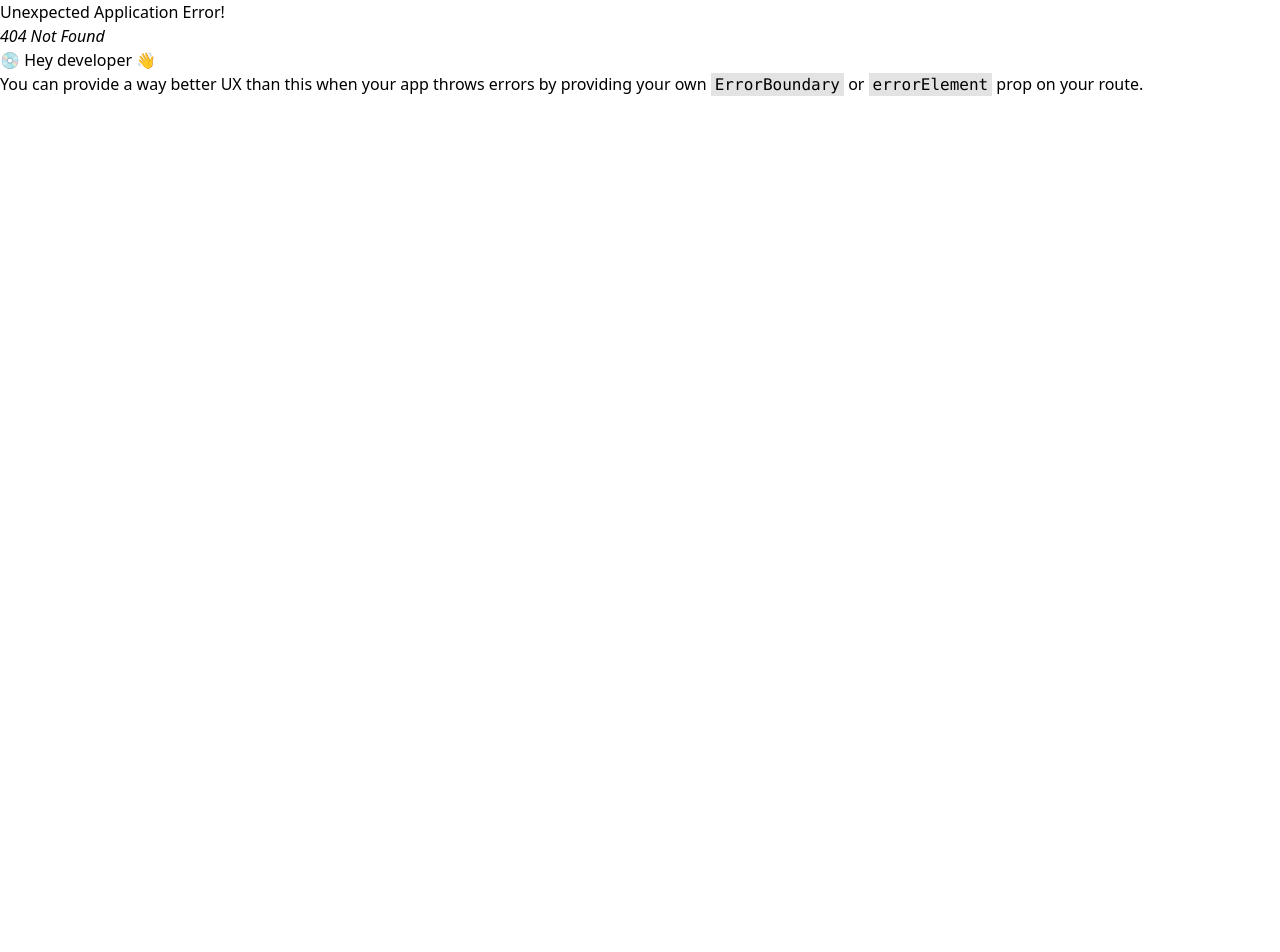
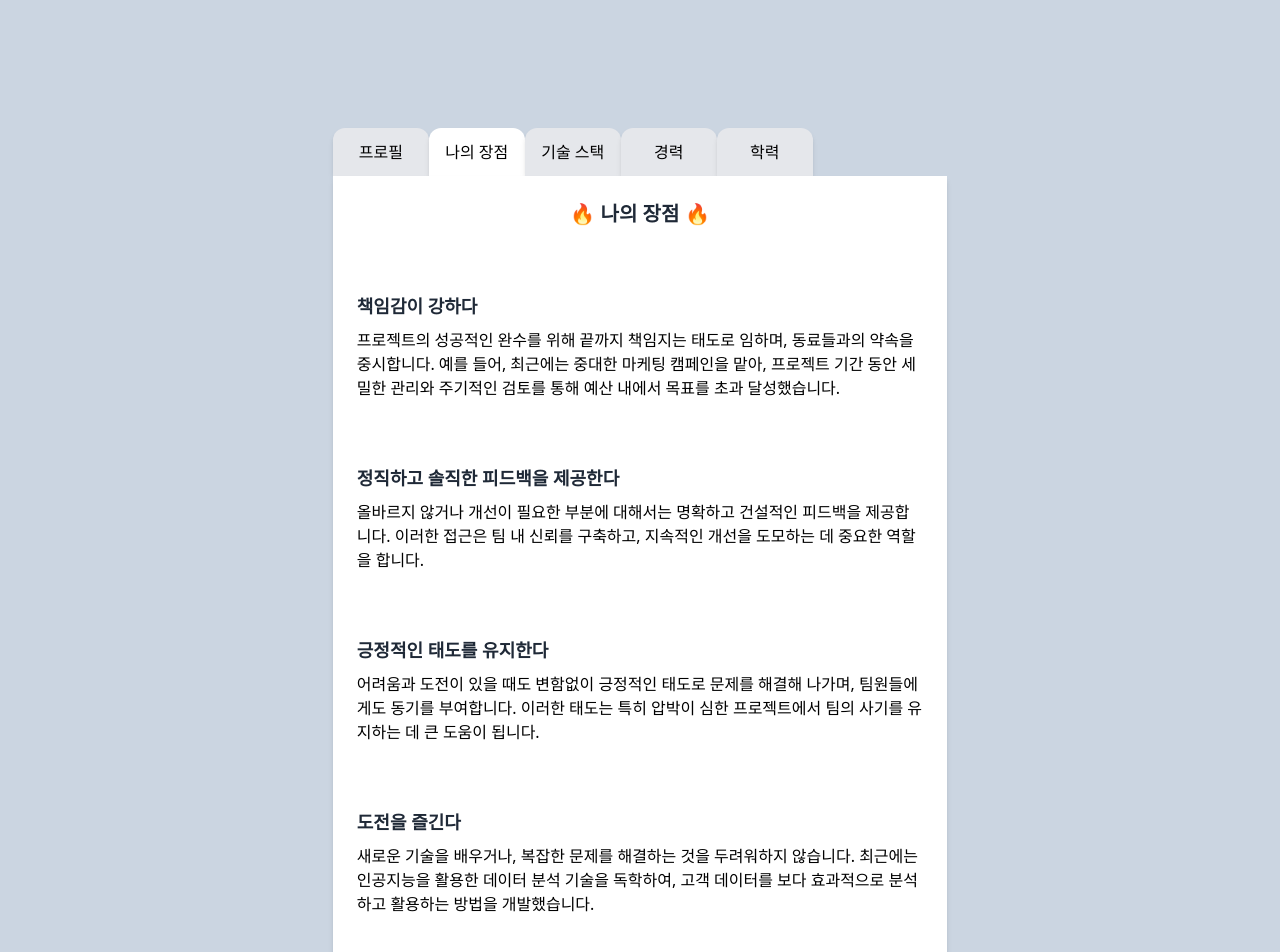
Before and after one commit to yeonghoon123/IntroduceMe, a React (Vite) app: page /details in a window 1280 px wide. Before the commit this address had no page. Shown: the top 952 px of the page. Before the commit the page ends 800 px from the top, so only its background shows below. Built offline with nearby package versions, Linux system fonts and the light colour scheme.

Commit message:
deploy/ detail page 구분 완료

```diff
--- a/src/components/Home/Advantage.jsx
+++ b/src/components/Home/Advantage.jsx
@@ -52,7 +52,7 @@ const Advantage = ({ props }) => {
                                 </p>
                             </div>
                         </div>
-                        <Link to={"/details"} className="mt-auto">
+                        <Link to={"/details"} className="md:mt-auto mt-8">
                             <button className="bg-blue-500 w-full hover:bg-blue-700 text-white font-bold py-2 px-4 rounded focus:outline-none focus:shadow-outline">
                                 자세히 보기
                             </button>
@@ -72,7 +72,7 @@ const Advantage = ({ props }) => {
                                 삼일상업고등학교(IT경영과) - 2018.03. ~ 2021.02
                             </li>
                         </ul>
-                        <Link to={"/details"} className="mt-auto">
+                        <Link to={"/details"} className="md:mt-auto mt-8">
                             <button className="bg-blue-500 w-full hover:bg-blue-700 text-white font-bold py-2 px-4 rounded focus:outline-none focus:shadow-outline">
                                 자세히 보기
                             </button>
--- a/src/components/Home/Personality.jsx
+++ b/src/components/Home/Personality.jsx
@@ -30,7 +30,7 @@ const Personality = ({ props }) => {
                             <li>도전적이다.</li>
                             <li>꼼꼼하다.</li>
                         </ul>
-                        <Link to={"/details"} className="mt-auto">
+                        <Link to={"/details"} className="md:mt-auto mt-8">
                             <button className="bg-blue-500 w-full hover:bg-blue-700 text-white font-bold py-2 px-4 rounded focus:outline-none focus:shadow-outline">
                                 자세히 보기
                             </button>
@@ -52,7 +52,7 @@ const Personality = ({ props }) => {
                                 DataBase: MySQL, PostgreSQL, Firebase, DynamoDB
                             </li>
                         </ul>
-                        <Link to={"/details"} className="mt-auto">
+                        <Link to={"/details"} className="md:mt-auto mt-8">
                             <button className="bg-blue-500 w-full hover:bg-blue-700 text-white font-bold py-2 px-4 rounded focus:outline-none focus:shadow-outline">
                                 자세히 보기
                             </button>
--- a/src/pages/Home/details/Strengths.jsx
+++ b/src/pages/Home/details/Strengths.jsx
@@ -1,3 +1,144 @@
+import { useState } from "react";
+
 export default function Strengths() {
-    return <></>;
+    const [page, setPage] = useState("Strengths");
+    return (
+        <>
+            <div className="flex justify-center bg-slate-300 p-32">
+                <div className="flex flex-col justify-center md:w-3/5 w-3.5/5">
+                    <div className="flex flex-row">
+                        <div
+                            onClick={() => {
+                                page !== "Profile" && setPage("Profile");
+                            }}
+                            className={`${
+                                page === "Profile"
+                                    ? "bg-white"
+                                    : "bg-gray-200 hover:bg-gray-300 cursor-pointer"
+                            }  text-center w-24 rounded-t-xl shadow-md p-3`}
+                        >
+                            프로필
+                        </div>
+                        <div
+                            onClick={() => {
+                                page !== "Strengths" && setPage("Strengths");
+                            }}
+                            className={`${
+                                page === "Strengths"
+                                    ? "bg-white"
+                                    : "bg-gray-200 hover:bg-gray-300 cursor-pointer"
+                            }  text-center w-24 rounded-t-xl shadow-md p-3`}
+                        >
+                            나의 장점
+                        </div>
+                        <div
+                            onClick={() => {
+                                page !== "SkillSet" && setPage("SkillSet");
+                            }}
+                            className={`${
+                                page === "SkillSet"
+                                    ? "bg-white"
+                                    : "bg-gray-200 hover:bg-gray-300 cursor-pointer"
+                            }  text-center w-24 rounded-t-xl shadow-md p-3`}
+                        >
+                            기술 스택
+                        </div>
+                        <div
+                            onClick={() => {
+                                page !== "Career" && setPage("Career");
+                            }}
+                            className={`${
+                                page === "Career"
+                                    ? "bg-white"
+                                    : "bg-gray-200 hover:bg-gray-300 cursor-pointer"
+                            }  text-center w-24 rounded-t-xl shadow-md p-3`}
+                        >
+                            경력
+                        </div>
+                        <div
+                            onClick={() => {
+                                page !== "Education" && setPage("Education");
+                            }}
+                            className={`${
+                                page === "Education"
+                                    ? "bg-white"
+                                    : "bg-gray-200 hover:bg-gray-300 cursor-pointer"
+                            }  text-center w-24 rounded-t-xl shadow-md p-3`}
+                        >
+                            학력
+                        </div>
+                    </div>
+                    <div class="bg-white rounded-b-xl shadow-md p-6 w-full ">
+                        <h2 class="text-xl font-semibold text-center text-gray-800 mb-16">
+                            🔥 나의 장점 🔥
+                        </h2>
+                        <div>
+                            <div className="mb-16">
+                                <h3 class="text-lg font-semibold text-gray-800 mb-2 break-all">
+                                    책임감이 강하다
+                                </h3>
+                                <p className="font-semi">
+                                    프로젝트의 성공적인 완수를 위해 끝까지
+                                    책임지는 태도로 임하며, 동료들과의 약속을
+                                    중시합니다. 예를 들어, 최근에는 중대한
+                                    마케팅 캠페인을 맡아, 프로젝트 기간 동안
+                                    세밀한 관리와 주기적인 검토를 통해 예산
+                                    내에서 목표를 초과 달성했습니다.
+                                </p>
+                            </div>
+                            <div className="mb-16">
+                                <h3 class="text-lg font-semibold text-gray-800 mb-2 break-all">
+                                    정직하고 솔직한 피드백을 제공한다
+                                </h3>
+                                <p className="font-semi">
+                                    올바르지 않거나 개선이 필요한 부분에
+                                    대해서는 명확하고 건설적인 피드백을
+                                    제공합니다. 이러한 접근은 팀 내 신뢰를
+                                    구축하고, 지속적인 개선을 도모하는 데 중요한
+                                    역할을 합니다.
+                                </p>
+                            </div>
+                            <div className="mb-16">
+                                <h3 class="text-lg font-semibold text-gray-800 mb-2 break-all">
+                                    긍정적인 태도를 유지한다
+                                </h3>
+                                <p className="font-semi">
+                                    어려움과 도전이 있을 때도 변함없이 긍정적인
+                                    태도로 문제를 해결해 나가며, 팀원들에게도
+                                    동기를 부여합니다. 이러한 태도는 특히 압박이
+                                    심한 프로젝트에서 팀의 사기를 유지하는 데 큰
+                                    도움이 됩니다.
+                                </p>
+                            </div>
+                            <div className="mb-16">
+                                <h3 class="text-lg font-semibold text-gray-800 mb-2 break-all">
+                                    도전을 즐긴다
+                                </h3>
+                                <p className="font-semi">
+                                    새로운 기술을 배우거나, 복잡한 문제를
+                                    해결하는 것을 두려워하지 않습니다. 최근에는
+                                    인공지능을 활용한 데이터 분석 기술을
+                                    독학하여, 고객 데이터를 보다 효과적으로
+                                    분석하고 활용하는 방법을 개발했습니다.
+                                </p>
+                            </div>
+                            <div className="mb-16">
+                                <h3 class="text-lg font-semibold text-gray-800 mb-2 break-all">
+                                    꼼꼼하게 일한다
+                                </h3>
+                                <p className="font-semi">
+                                    세부 사항에 주의를 기울이고 모든 작업을
+                                    철저히 검토합니다. 이러한 꼼꼼함은 오류를
+                                    최소화하고, 품질을 극대화하는 데 기여합니다.
+                                    예를 들어, 최근 문서 작업에서 작은 오류도
+                                    놓치지 않고 수정하여 고객으로부터 높은
+                                    평가를 받았습니다.
+                                </p>
+                            </div>
+                        </div>
+                    </div>
+                </div>
+            </div>
+        </>
+    );
 }
--- a/src/router.jsx
+++ b/src/router.jsx
@@ -8,7 +8,7 @@ const router = createBrowserRouter([
         element: <Home />,
     },
     {
-        path: "/details/strengths",
+        path: "/details",
         element: <Strengths />,
     },
 ]);
```
Also changed, not shown: 1 other file (tests, documents, lock files or other folders).
